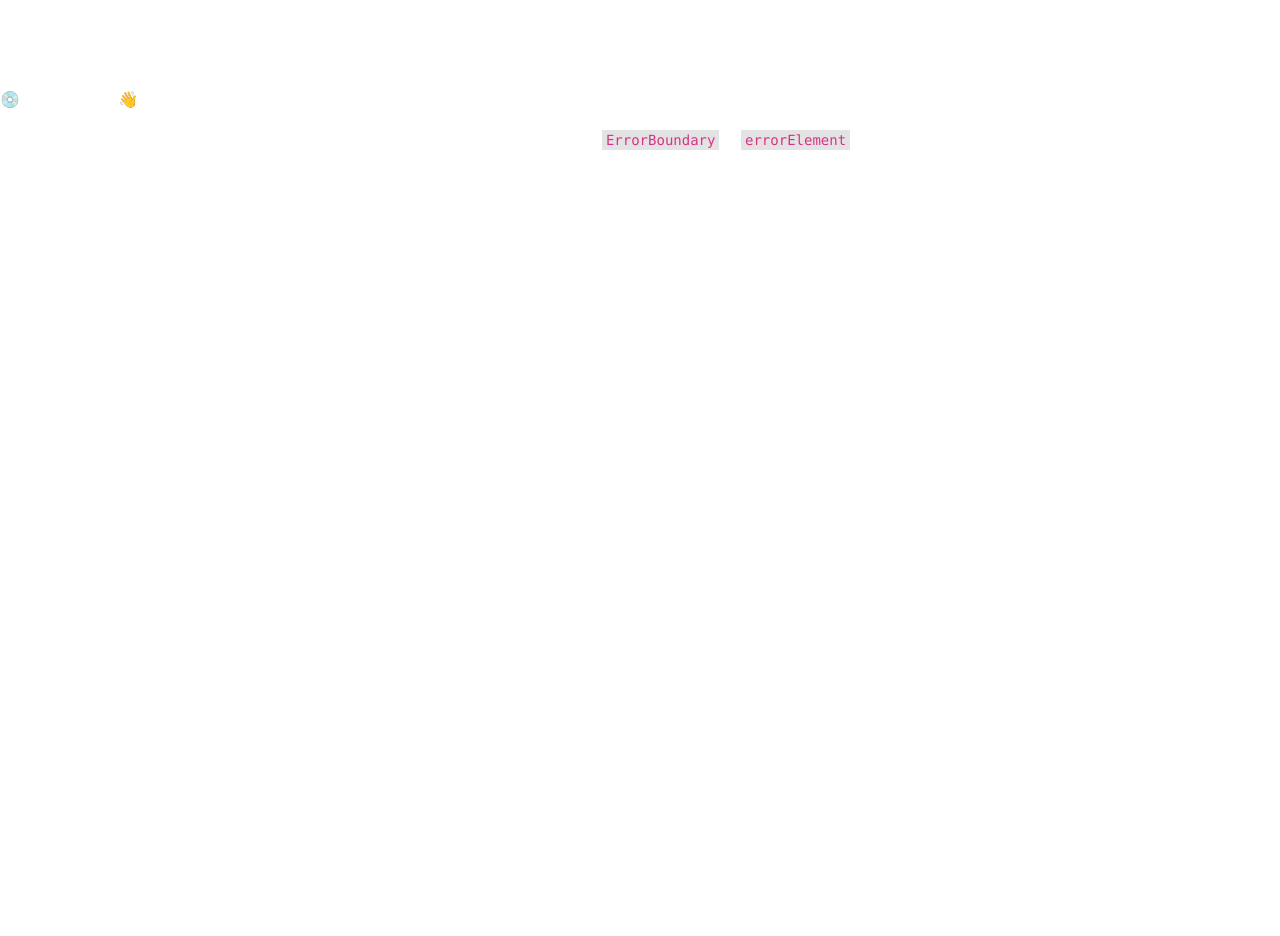
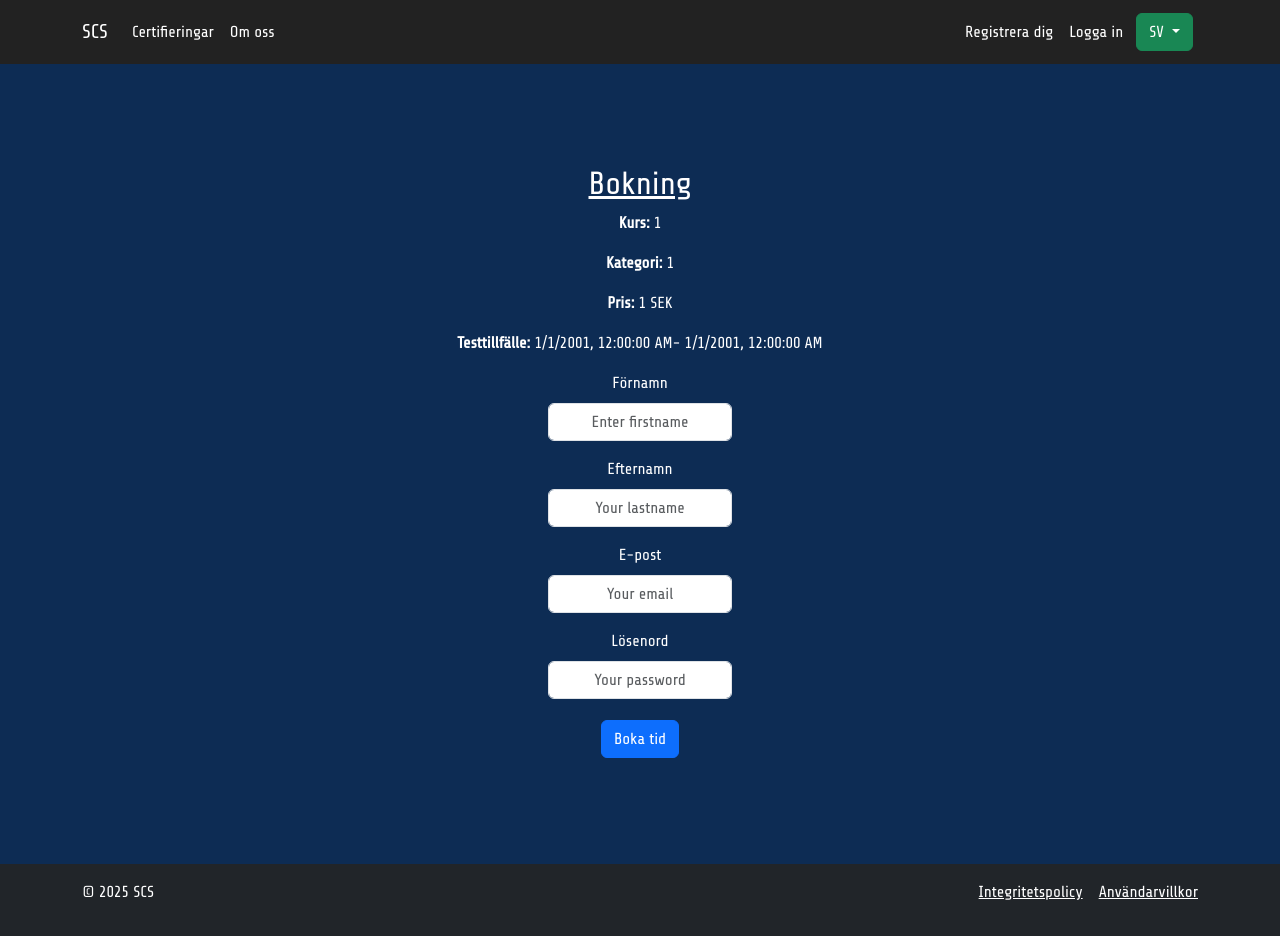
Before and after one commit to ViktorCiganovic-collab/bookingsiteSCS, a React (Vite) app: page /booking/1/1/1/1/1/1 in a window 1280 px wide. Before the commit this address had no page. Before the commit the page ends 800 px from the top, so only its background shows below. Built offline with nearby package versions, Linux system fonts and the light colour scheme; a web font is replaced by a local one.

Commit message:
finished bookingform!

```diff
--- a/src/Booking.jsx
+++ b/src/Booking.jsx
@@ -4,12 +4,16 @@ import './styling/Booking.css';
 import Button from 'react-bootstrap/Button';
 import Form from 'react-bootstrap/Form';
 import { useTranslation } from 'react-i18next';
-
+import axios from "axios";
 
 const Booking = () => {
-const { category, certificate, price, examStarttime, examEndtime } = useParams(); //get data from url params
+const { category, id, certificate, price, examStarttime, examEndtime } = useParams(); //get data from url params
 const [name, setName] = useState('');
 const [lastname, setLastname] = useState('');
+const [password, setPassword] = useState('');
+const [email, setEmail] = useState('');
+const [error, setError] = useState(null);
+const [confirmed, setConfirmed] = useState(false);
 const { t } = useTranslation();
 
 if (!category || !certificate || !examStarttime || !examEndtime) {
@@ -21,24 +25,42 @@ const submitBooking = async (event) => {
 event.preventDefault();
 
 const customerBooking = {
-category,
-certName: certificate,
+examId: id,
 examStartingTime: examStarttime,
 examEndingTime: examEndtime,
 customerFirstName: name,
-customerLastName: lastname
+customerLastName: lastname,
+customerEmail: email,
+customerPassword: password,
 };
 
-console.log(`En testtid har bokats av ${name} ${lastname} för certifikat ${certificate} med testtid den ${new Date(decodeURIComponent(examStarttime)).toLocaleString()}`)
+try {
+  const res = await axios.post('http://3.90.225.16:5011/api/booking', customerBooking, {
+    headers: {
+    'Content-Type': 'application/json',
+    'Accept': 'application/json',
+    }
+  })
+  setConfirmed(true);
+  setError(null);
+}
+
+catch (error) {
+    console.error("Error during booking:", error);
+    setError("Bokningen misslyckades. Var vänlig testa igen.");
+}
+
+console.log(`En testtid har bokats av ${name} ${lastname} för certifikat ${certificate} (cert id: ${id}) med testtid den ${new Date(decodeURIComponent(examStarttime)).toLocaleString()}`)
 }
 
 
   return (
       <div className="bookingSectionone d-flex flex-column justify-content-center align-items-center">
       <h2 style={{ textDecoration: 'underline'}}>{t('booking')}</h2>
-      <p><span style={{color: 'red'}}>{t('course')}:</span> {certificate} - <span style={{color: 'red'}}>{t('category')}:</span> {category}</p>
-      <p><span style={{color: 'red'}}>{t('Price')}:</span> {price} SEK</p>
-      <p><span style={{color: 'red'}}>{t('Testtime')}:</span> {new Date(decodeURIComponent(examStarttime)).toLocaleString()}- {new Date(decodeURIComponent(examEndtime)).toLocaleString()}</p>
+      <p><strong style={{}}>{t('course')}:</strong> {certificate}</p>
+      <p><strong style={{}}>{t('category')}:</strong> {category}</p>
+      <p><strong style={{}}>{t('Price')}:</strong> {price} SEK</p>
+      <p><strong style={{}}>{t('Testtime')}:</strong> {new Date(decodeURIComponent(examStarttime)).toLocaleString()}- {new Date(decodeURIComponent(examEndtime)).toLocaleString()}</p>
 
     <div className='sectionTwo'>
     <Form className="text-center" onSubmit={submitBooking}>
@@ -66,14 +88,46 @@ console.log(`En testtid har bokats av ${name} ${lastname} för certifikat ${cert
          />
       </Form.Group>
 
+      <Form.Group className="mb-3" controlId="formBasicEmail">
+      <Form.Label>{t('email')}</Form.Label>
+      <Form.Control
+        className="text-center"
+        type="email"
+        placeholder="Your email"
+        value={email}
+        onChange={(event) => setEmail(event.target.value)}
+        required
+      />
+    </Form.Group>
+
+    <Form.Group className="mb-3" controlId="formPassword">
+      <Form.Label>{t('password')}</Form.Label>
+      <Form.Control
+        className="text-center"
+        type="password"
+        placeholder="Your password"
+        value={password}
+        onChange={(event) => setPassword(event.target.value)}
+        required
+      />
+    </Form.Group>
+
       <Button variant="primary" type="submit">
         {t('book_time')}
       </Button>
     </Form>
     </div>
 
+    {confirmed && (
+      <p>Testtiden för {certificate} är bokad</p>
+    )}
+
+    {error && (
+      <p>Bokningen misslyckades, var vänlig försök igen</p>
+    )}
+
     </div>
   )
 }
 
-export default Booking
+export default Booking;
--- a/src/Cert.jsx
+++ b/src/Cert.jsx
@@ -185,7 +185,7 @@ useEffect(() => {
                       <strong>{new Date(certificate.examStartingTime).toLocaleString()} - {new Date(certificate.examEndingTime).toLocaleTimeString()}</strong>
                     </span>
                     {t('Price')} ({formatCurrency(certificate.price)})
-                   <Link to={`/booking/${certificate.category}/${encodeURIComponent(certificate.certName)}/${certificate.price}/${encodeURIComponent(certificate.examStartingTime)}/${encodeURIComponent(certificate.examEndingTime)}`}>
+                   <Link to={`/booking/${certificate.category}/${certificate.id}/${encodeURIComponent(certificate.certName)}/${certificate.price}/${encodeURIComponent(certificate.examStartingTime)}/${encodeURIComponent(certificate.examEndingTime)}`}>
                       <button className='btn btn-primary' style={{ padding: "5px", borderRadius: "5px" }}>
                       {t('book_time')}
                       </button>
--- a/src/main.jsx
+++ b/src/main.jsx
@@ -62,7 +62,7 @@ const router = createBrowserRouter([
 
       },
       {
-        path: 'booking/:category/:certificate/:price/:examStarttime/:examEndtime',
+        path: 'booking/:category/:id/:certificate/:price/:examStarttime/:examEndtime',
         element: <Booking />
       }
     ],
```
